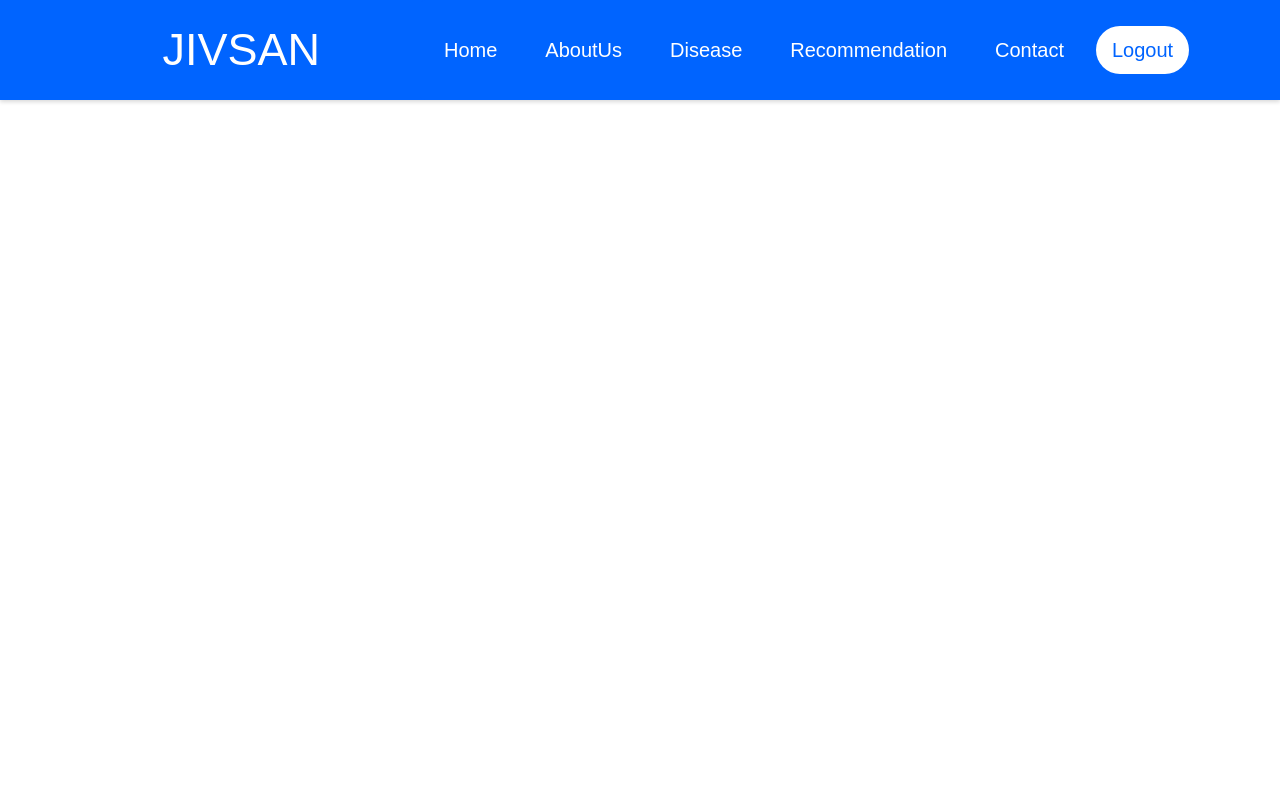
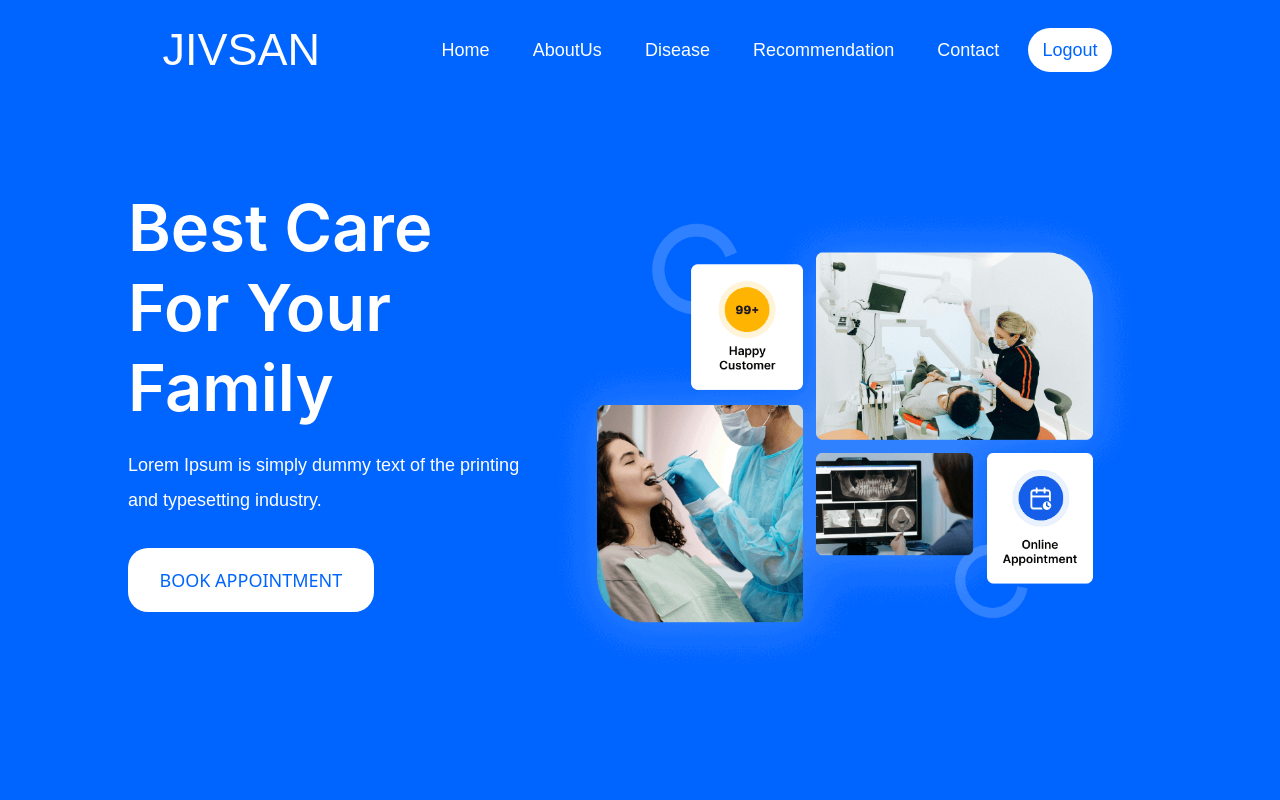
Before and after one commit to mohityadav52708/Healthcare_major_project, a Python web app: template templates/home.html in a window 1280 px wide. Run offline with Jinja, Linux system fonts and the light colour scheme; the template is opened without the code that fills it, so the values that code supplies are empty.

Commit message:
new commit

```diff
--- a/static/css/style.css
+++ b/static/css/style.css
@@ -23,13 +23,13 @@
   }
   #navbar {
     --navbar-height: 100px;
-    font-size: 20px;
+    font-size: 18px;
     position: fixed;
     height: var(--navbar-height);
     background-color: var(--navbar-bg-color);
     left: 0;
     right: 0;
-    box-shadow: 0 2px 4px rgba(0, 0, 0, 0.15);
+    /* box-shadow: 0 2px 4px rgba(0, 0, 0, 0.15); */
   }
   .navbar-container {
     display: flex;
@@ -73,6 +73,7 @@
   .navbar-link:is(:focus, :hover) {
     color: var(--navbar-text-color-focus);
     background-color: var(--navbar-bg-contrast);
+    border-radius: 35px;
   }
   .navbar-logo {
     background-color: var(--navbar-text-color-focus);
@@ -151,6 +152,76 @@
   #navbar-toggle[aria-expanded="true"] + #navbar-menu .navbar-links {
     padding: 1em;
   }
+  .home_container{
+    width: 100%;
+    height: 100vh;
+    background-color: #0064ff;
+    display: flex;
+    justify-content: center;
+    align-items: center;
+  }
+  .home_container .content_cover_of_home_container{
+    width: 80%;
+    height: auto;
+    display: flex;
+    justify-content: center;
+    align-items: center;
+  }
+  .home_container .content_cover_of_home_container .left_home_content{
+    width: 40%;
+    display: flex;
+    flex-direction: column;
+    justify-content: center;
+    /* align-items: center; */
+    opacity: 1;
+    transform: translate3d(0px, 0px, 0px) scale3d(1, 1, 1) rotateX(0deg) rotateY(0deg) rotateZ(0deg) skew(0deg, 0deg);
+    transform-style: preserve-3d;
+  }
+  .home_container .content_cover_of_home_container .left_home_content h1{
+    color: #ffffff;
+    margin-top: 0;
+    margin-bottom: 20px;
+    font-family: Inter, sans-serif;
+    font-size: 65px;
+    font-weight: 600;
+    line-height: 80px;
+  }
+  .home_container .content_cover_of_home_container .left_home_content p{
+    color: #ffffff;
+    font-size: 18px;
+    font-weight: 400;
+    line-height: 35px;
+  }
+  .home_container .content_cover_of_home_container .left_home_content .button-white{
+    background-color: #ffffff;
+    color: #0064ff;
+    border-radius: 20px;
+    margin-top: 30px;
+    font-family: Noto Sans, sans-serif;
+    font-size: 18px;
+    font-weight: 400;
+    padding: 18px 30px;
+    text-transform: uppercase;
+    line-height: inherit;
+    cursor: pointer;
+    border: 0;
+    text-decoration: none;
+    display: inline-block;
+    text-align: center;
+    width: 60%;
+  }
+  .home_container .content_cover_of_home_container .right_home_content{
+    width: 60%;
+    height: 100%;
+    display: flex;
+    justify-content: center;
+    align-items: center;
+    margin-top: 80px;
+    left: 0;
+  }
+  .home_container .content_cover_of_home_container .right_home_content img{
+    width: 100%;
+  }
   @media screen and (min-width: 700px) {
     #navbar-toggle,
     #navbar-toggle[aria-expanded="true"] {
--- a/templates/home.html
+++ b/templates/home.html
@@ -29,6 +29,18 @@
           </div>
         </nav>
       </header>
+      <div class="home_container">
+        <div class="content_cover_of_home_container">
+          <div class="left_home_content">
+            <h1>Best Care For Your Family</h1>
+            <p>Lorem Ipsum is simply dummy text of the printing and typesetting industry.</p>
+            <a href="#contact-us" class="button-white banner-button w-button">Book appointment</a>
+          </div>
+          <div class="right_home_content">
+            <img src="../static/img/right_home.png"/>
+          </div>
+        </div>
+      </div>
     <script src="../static/js/home.js"></script>
 </body>
 </html>
```
Also changed, not shown: static/img/right_home.png (renamed from static/img/668d1ea79b3240a1c14f6ade_banner.png).
